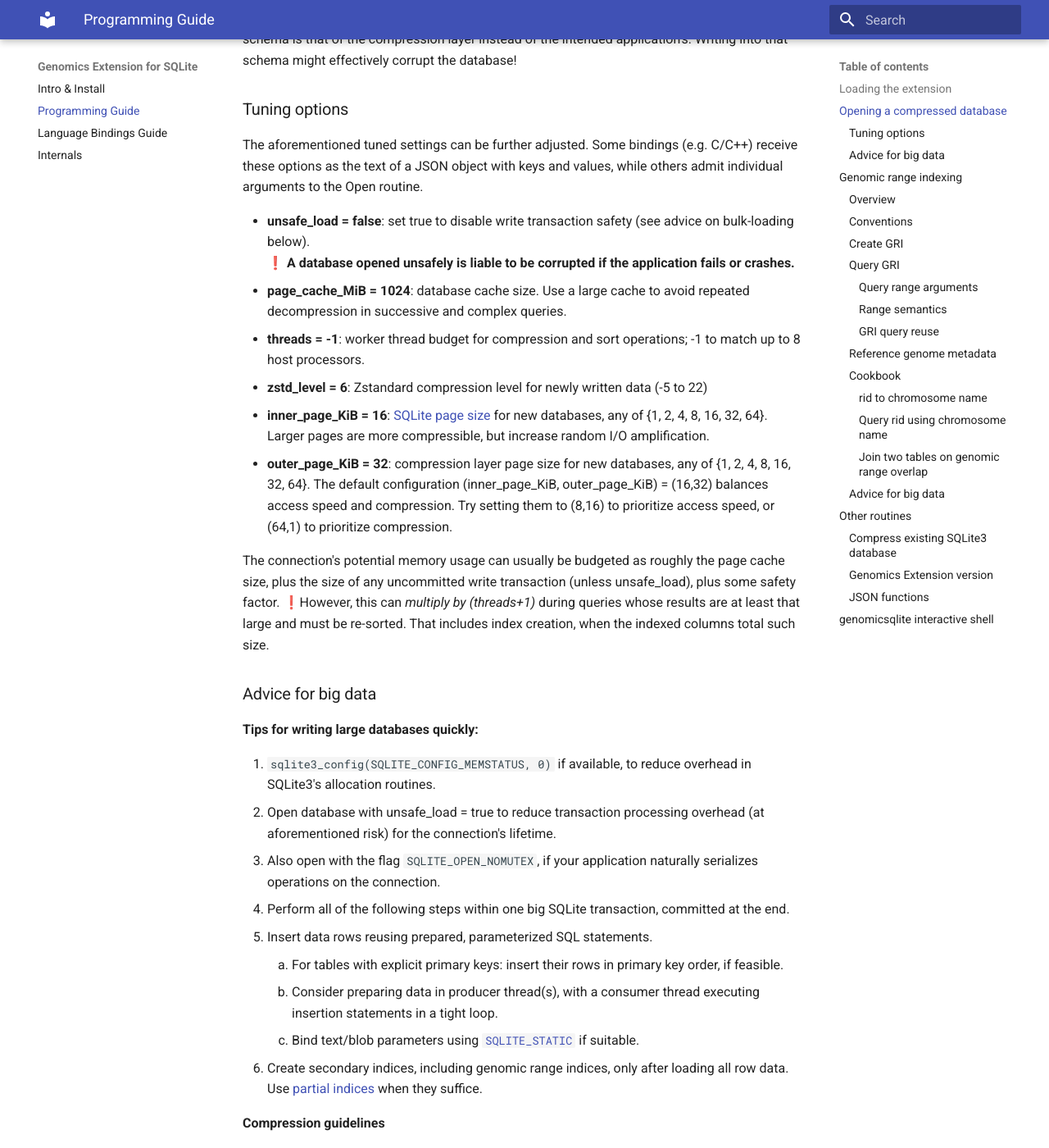
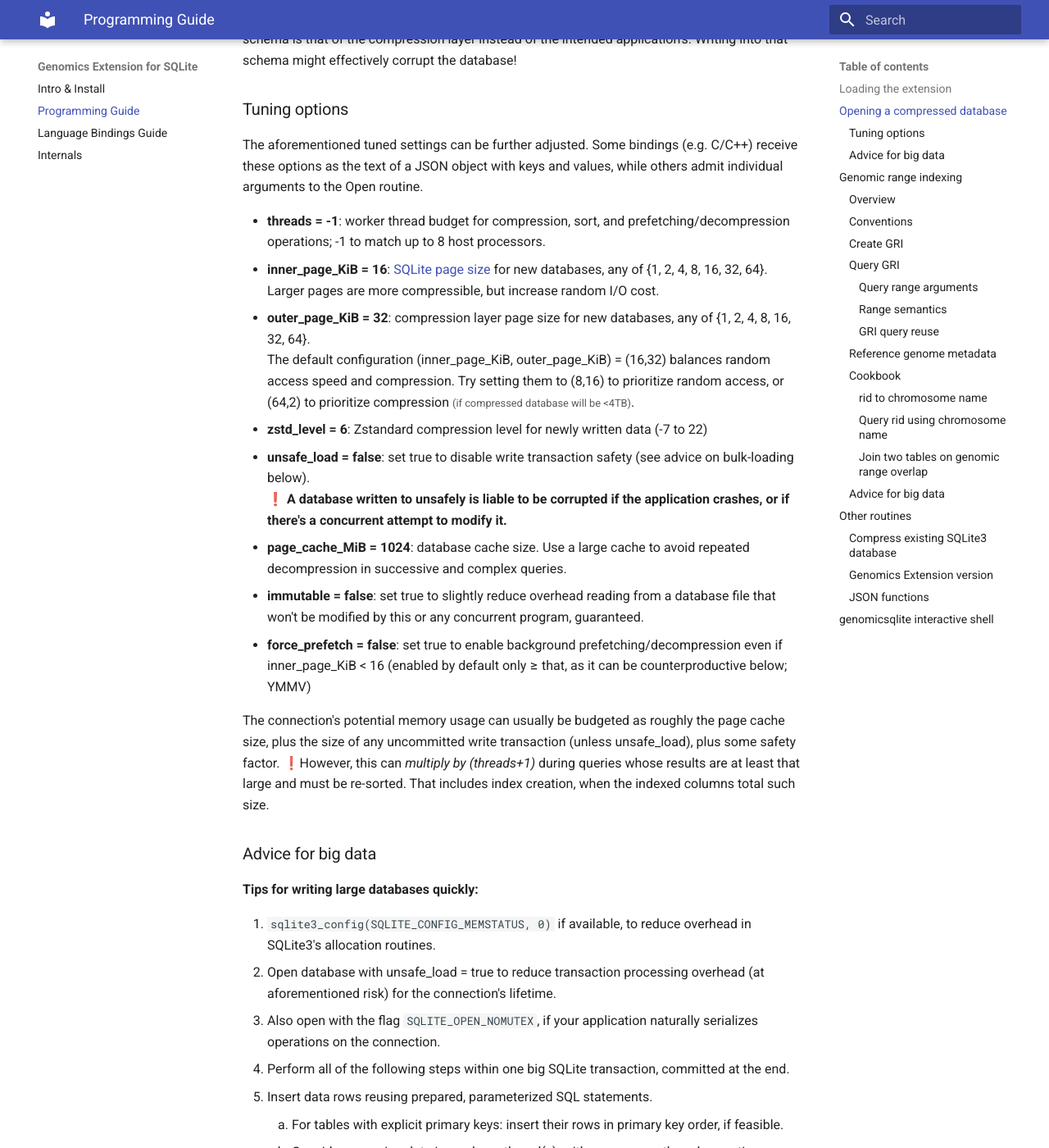
Before and after one commit to mlin/GenomicSQLite, an MkDocs documentation site: the page built from docs/guide.md, in a window 1280 px wide and 1400 px high, scrolled down 989 px. Shown: the whole window at 82% size. Built offline with MkDocs 1.6.1 and Material for MkDocs 9.7.7, drawn with Linux system fonts in a browser that asks for light colours.

Commit message:
update compression tuning docs

```diff
--- a/CMakeLists.txt
+++ b/CMakeLists.txt
@@ -18,7 +18,7 @@ endif()
 FetchContent_Declare(
     sqlite_zstd_vfs
     GIT_REPOSITORY  https://github.com/mlin/sqlite_zstd_vfs.git
-    GIT_TAG         e1624c6
+    GIT_TAG         5b67de8
 )
 FetchContent_MakeAvailable(sqlite_zstd_vfs)
 include_directories(${sqlite_zstd_vfs_SOURCE_DIR}/src)
--- a/docs/guide.md
+++ b/docs/guide.md
@@ -95,13 +95,16 @@ Afterwards, all the usual SQLite3 API operations are available through the retur
 
 The aforementioned tuned settings can be further adjusted. Some bindings (e.g. C/C++) receive these options as the text of a JSON object with keys and values, while others admit individual arguments to the Open routine.
 
+* **threads = -1**: worker thread budget for compression, sort, and prefetching/decompression operations; -1 to match up to 8 host processors.
+* **inner_page_KiB = 16**: [SQLite page size](https://www.sqlite.org/pragma.html#pragma_page_size) for new databases, any of {1, 2, 4, 8, 16, 32, 64}. Larger pages are more compressible, but increase random I/O cost.
+* **outer_page_KiB = 32**: compression layer page size for new databases, any of {1, 2, 4, 8, 16, 32, 64}. <br/>
+The default configuration (inner_page_KiB, outer_page_KiB) = (16,32) balances random access speed and compression. Try setting them to (8,16) to prioritize random access, or (64,2) to prioritize compression <small>(if compressed database will be <4TB)</small>.
+* **zstd_level = 6**: Zstandard compression level for newly written data (-7 to 22)
 * **unsafe_load = false**: set true to disable write transaction safety (see advice on bulk-loading below). <br/>
-    **❗ A database opened unsafely is liable to be corrupted if the application fails or crashes.**
+    **❗ A database written to unsafely is liable to be corrupted if the application crashes, or if there's a concurrent attempt to modify it.**
 * **page_cache_MiB = 1024**: database cache size. Use a large cache to avoid repeated decompression in successive and complex queries.
-* **threads = -1**: worker thread budget for compression and sort operations; -1 to match up to 8 host processors.
-* **zstd_level = 6**: Zstandard compression level for newly written data (-5 to 22)
-* **inner_page_KiB = 16**: [SQLite page size](https://www.sqlite.org/pragma.html#pragma_page_size) for new databases, any of {1, 2, 4, 8, 16, 32, 64}. Larger pages are more compressible, but increase random I/O amplification.
-* **outer_page_KiB = 32**: compression layer page size for new databases, any of {1, 2, 4, 8, 16, 32, 64}. The default configuration (inner_page_KiB, outer_page_KiB) = (16,32) balances access speed and compression. Try setting them to (8,16) to prioritize access speed, or (64,1) to prioritize compression.
+* **immutable = false**: set true to slightly reduce overhead reading from a database file that won't be modified by this or any concurrent program, guaranteed.
+* **force_prefetch = false**: set true to enable background prefetching/decompression even if inner_page_KiB &lt; 16 (enabled by default only &ge; that, as it can be counterproductive below; YMMV)
 
 The connection's potential memory usage can usually be budgeted as roughly the page cache size, plus the size of any uncommitted write transaction (unless unsafe_load), plus some safety factor. ❗However, this can *multiply by (threads+1)* during queries whose results are at least that large and must be re-sorted. That includes index creation, when the indexed columns total such size.
 
```
